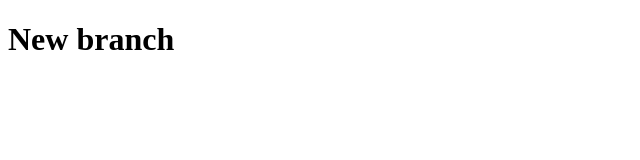
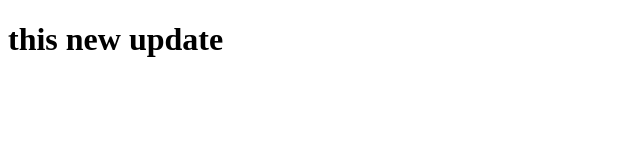
Before and after one commit to Youssef11Y/bashTest, a plain HTML site: page index.html in a window 1280 px wide. Shown: the whole page, without its empty margins (0-640 px from the left). Drawn offline with Linux system fonts and the light colour scheme.

Commit message:
edint html file

```diff
--- a/index.html
+++ b/index.html
@@ -8,6 +8,6 @@
     <link rel="stylesheet" href="style.css">
 </head>
 <body>
-    <h1>New branch</h1>
+    <h1>this new update</h1>
 </body>
 </html>
```
